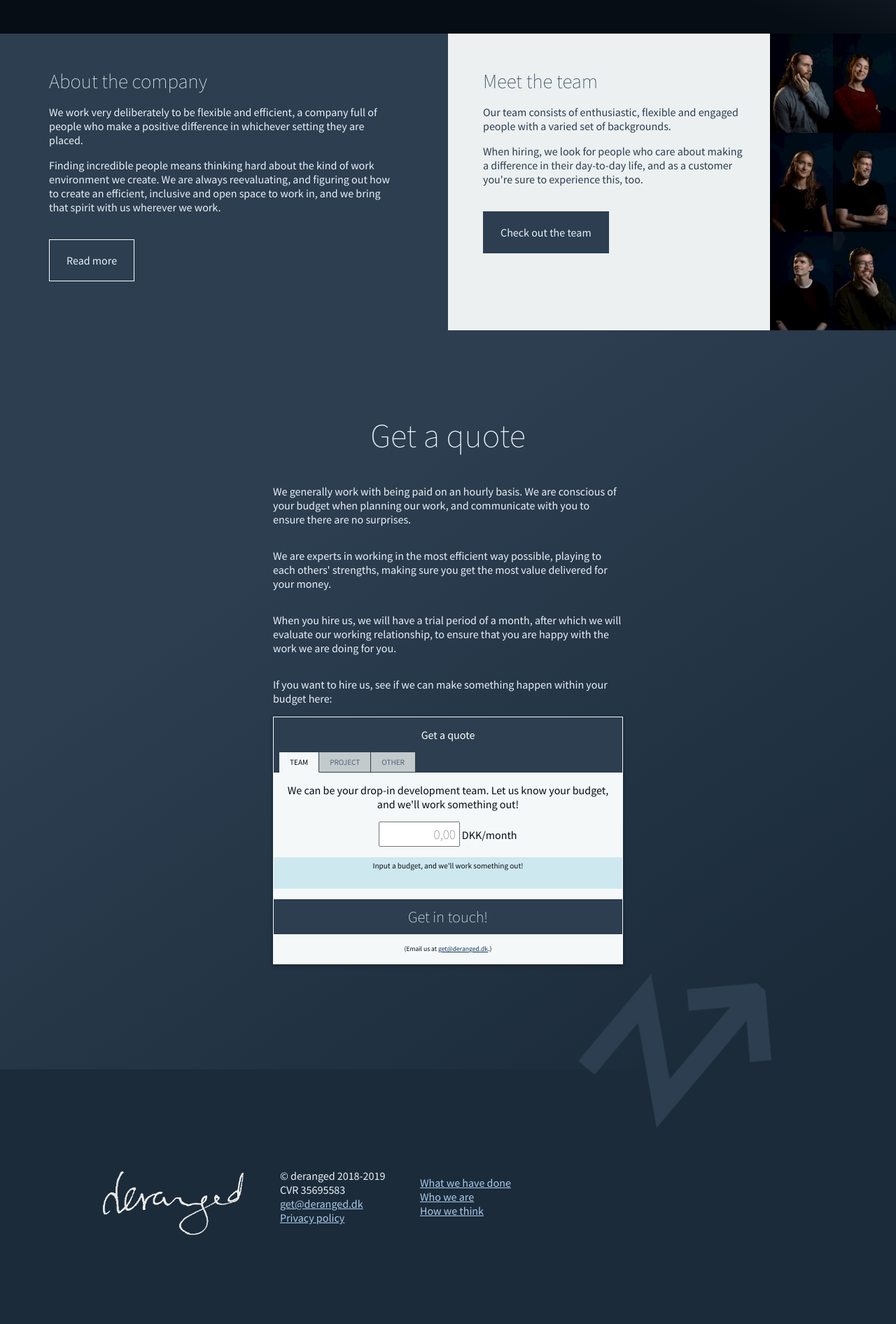
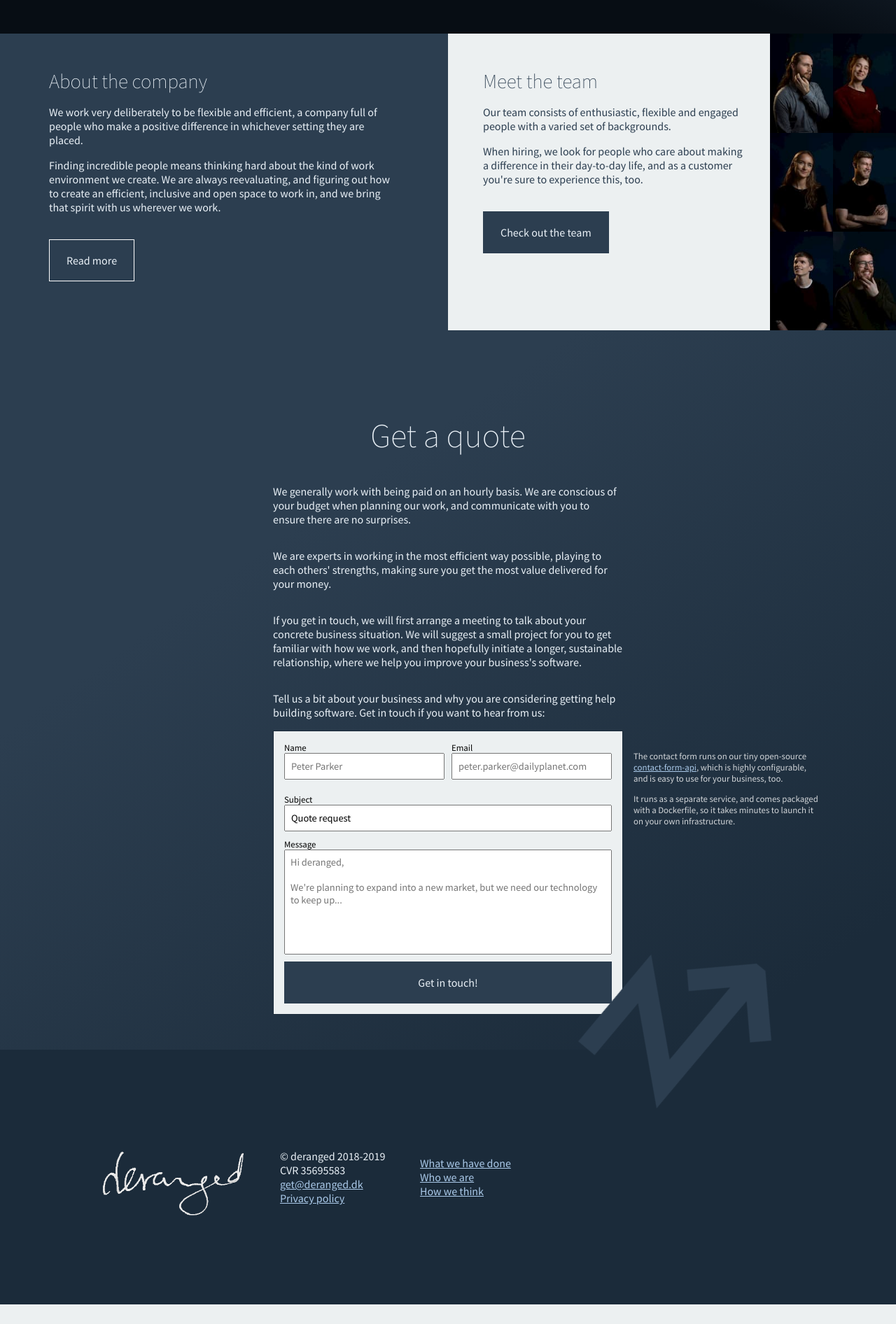
Before and after one commit to derangeddk/deranged.dk, a Jekyll site: the page built from index.html, in a window 1280 px wide. Shown: the part 3609-5501 px from the top of the page at 70% size. Built offline with Jekyll 4.4.1, drawn with Linux system fonts in a browser that asks for light colours; after the commit the page ends 5473 px from its top, so only the background shows below that.

Commit message:
Replace get a quote with a contact form using contact-form-api on the backend

```diff
--- a/_includes/get_a_quote.html
+++ b/_includes/get_a_quote.html
@@ -8,180 +8,287 @@
         We are experts in working in the most efficient way possible, playing to each others' strengths, making sure you get the most value delivered for your money.
     </p>
     <p>
-        When you hire us, we will have a trial period of a month, after which we will evaluate our working relationship, to ensure that you are happy with the work we are doing for you.
+        If you get in touch, we will first arrange a meeting to talk about your concrete business situation.
+        We will suggest a small project for you to get familiar with how we work, and then hopefully initiate a longer, sustainable relationship, where we help you improve your business's software.
     </p>
     <p>
-        If you want to hire us, see if we can make something happen within your budget here:
+        Tell us a bit about your business and why you are considering getting help building software. Get in touch if you want to hear from us:
     </p>
-    <section class="get-a-quote" id="get-a-quote">
-        <div class="header">
-            Get a quote
-        </div>
-        <div class="tabs">
-            <div class="tab active" data-tab="team">Team</div>
-            <div class="tab" data-tab="project">Project</div>
-            <div class="tab" data-tab="other">Other</div>
-        </div>
-        <div class="tab-content active" data-tab="team">
+    <style>
+        .contact-form {
+            width: 100%;
+            max-width: 500px;
+            border: 1px solid #1b2b3a;
+            background: #ecf0f1;
+            padding: 5px 15px;
+            color: black;
+            position: relative;
+        }
+        .contact-form .two-col-inputs {
+            display: grid;
+            grid-template-columns: 1fr 1fr;
+            grid-gap: 10px;
+        }
+        .contact-form label {
+            display: flex;
+            flex-direction: column;
+            align-items: flex-start;
+            margin-top: 10px;
+            margin-bottom: 10px;
+        }
+        .contact-form label > span {
+            font-size: 0.8em;
+        }
+        .contact-form label input {
+            width: 100%;
+            padding: 8px;
+            font-family: inherit;
+            font-size: 0.9em;
+        }
+        .contact-form label textarea {
+            width: 100%;
+            height: 150px;
+            resize: none;
+            font-family: inherit;
+            padding: 8px;
+            font-size: 0.9em;
+        }
+        .contact-form button {
+            background: #2c3e50;
+            color: #eaf1f7;
+            text-decoration: inherit;
+            padding: 20px 25px;
+            margin: 0 0 10px;
+            cursor: pointer;
+            transition: background-color 0.3s, transform 0.3s;
+            display: inline-block;
+            border: none;
+            width: 100%;
+            font-size: 1em;
+            font-family: inherit;
+        }
+        .contact-form button:hover {
+            background: #375068;
+            transform: scale(1.1);
+        }
+        .contact-form-overlay {
+            position: absolute;
+            top: 0;
+            left: 0;
+            right: 0;
+            bottom: 0;
+            background: rgba(27,43,58,0.9);
+            color: white;
+            justify-content: center;
+            align-items: center;
+            font-size: 1.8em;
+            font-weight: 200;
+            display: flex;
+            opacity: 0;
+            transition: opacity 0.3s;
+        }
+        .contact-form-overlay-clickthrough {
+            display: none;
+        }
+        .contact-form-overlay-visible {
+            opacity: 1;
+        }
+
+        .side-by-side-contact-form-and-explanation {
+            display: flex;
+            flex-direction: row;
+            padding-left: 300px;
+            justify-content: center;
+            width: 100%;
+        }
+        .side-explanation {
+            width: 100%;
+            max-width: 300px;
+            font-size: 0.8em;
+            color: rgba(255, 255, 255, 0.8);
+            text-align: left;
+            padding: 15px;
+        }
+
+        @media (max-width: 1100px) {
+            .side-by-side-contact-form-and-explanation {
+                display: block;
+                width: 100%;
+                max-width: 500px;
+                padding-left: 0;
+            }
+            .side-explanation {
+                padding: 5px 0;
+            }
+        }
+        @media (max-width: 400px) {
+            .contact-form {
+                margin-left: -6px;
+                width: calc(100% + 12px);
+            }
+            .contact-form .two-col-inputs {
+                display: block;
+            }
+            .contact-form label textarea {
+                height: 210px;
+            }
+        }
+    </style>
+    <section class="side-by-side-contact-form-and-explanation">
+        <section class="contact-form">
+            <form id="contactForm" action="https://contact-form.deranged.k8s.deranged.dk/" method="post">
+                <div class="two-col-inputs">
+                    <label for="name">
+                        <span>Name</span>
+                        <input type="text" name="name" placeholder="Peter Parker">
+                    </label>
+                    <label for="email">
+                        <span>Email</span>
+                        <input type="text" name="email" placeholder="peter.parker@dailyplanet.com">
+                    </label>
+                </div>
+                <label for="subject">
+                    <span>Subject</span>
+                    <input type="text" name="subject" value="Quote request" placeholder="Quote request">
+                </label>
+                <label for="message">
+                    <span>Message</span>
+                    <textarea name="message" placeholder="Hi deranged,
+
+We're planning to expand into a new market, but we need our technology to keep up..."></textarea>
+                </label>
+                <button type="submit">Get in touch!</button>
+            </form>
+            <div class="contact-form-overlay contact-form-overlay-clickthrough">Sending...</div>
+        </section>
+        <script>
+            (function() {
+                var form = document.getElementById("contactForm");
+                var nameField = form.name;
+                var emailField = form.email;
+                var messageField = form.message;
+                var subjectField = form.subject;
+
+                var contactFormOverlay = document.querySelector(".contact-form-overlay");
+
+                form.addEventListener("submit", function(e) {
+                    e.preventDefault();
+                    showOverlay();
+
+                    var name = nameField.value;
+                    var email = emailField.value;
+                    var message = messageField.value;
+                    var subject = subjectField.value;
+
+                    sendRequest({
+                        from: name + "<" + email + ">",
+                        subject: "[deranged.dk contact form] " + subject,
+                        content: message
+                    }, {
+                        success: showSuccess,
+                        failure: showFailure
+                    });
+
+                    return false;
+                });
+
+                function showOverlay() {
+                    contactFormOverlay.innerText = "Getting in touch...";
+                    contactFormOverlay.classList.remove("contact-form-overlay-clickthrough");
+                    requestAnimationFrame(function() {
+                        contactFormOverlay.classList.add("contact-form-overlay-visible");
+                    });
+                }
+
+                function sendRequest(data, callbacks) {
+                    var req = new XMLHttpRequest();
+                    req.open("POST", form.action, true);
+                    req.setRequestHeader("Content-Type", "application/json");
+                    req.onreadystatechange = function() {
+                        if(req.readyState != 4) {
+                            return;
+                        }
+                        if(req.status == 200) {
+                            return callbacks.success();
+                        }
+                        console.error("Response from server on request", {
+                            status: req.statusText,
+                            responseType: req.responseType,
+                            response: req.response
+                        });
+                        callbacks.failure();
+                    };
+                    req.send(JSON.stringify(data));
+                }
+
+                function showSuccess() {
+                    contactFormOverlay.classList.remove("contact-form-overlay-visible");
+
+                    setTimeout(function() {
+                        contactFormOverlay.innerText = "Got in touch!";
+                        contactFormOverlay.classList.add("contact-form-overlay-visible");
+
+                        setTimeout(function() {
+                            contactFormOverlay.classList.remove("contact-form-overlay-visible");
+
+                            setTimeout(function() {
+                                contactFormOverlay.classList.add("contact-form-overlay-clickthrough");
+                            }, 500);
+                        }, 1500);
+                    }, 200);
+
+                    deleteTextInField(nameField);
+                    deleteTextInField(emailField);
+                    deleteTextInField(messageField);
+                    deleteTextInField(subjectField, function() {
+                        writeTextInField(subjectField, "Quote request");
+                    });
+                }
+
+                function showFailure() {
+                    contactFormOverlay.classList.remove("contact-form-overlay-visible");
+
+                    setTimeout(function() {
+                        contactFormOverlay.innerText = "Something went wrong - try again!";
+                        contactFormOverlay.classList.add("contact-form-overlay-visible");
+
+                        setTimeout(function() {
+                            contactFormOverlay.classList.remove("contact-form-overlay-visible");
+
+                            setTimeout(function() {
+                                contactFormOverlay.classList.add("contact-form-overlay-clickthrough");
+                            }, 500);
+                        }, 2000);
+                    }, 200);
+                }
+
+                function deleteTextInField(field, callback) {
+                    if(field.value.length == 0) {
+                        if(callback) {
+                            return callback();
+                        }
+                        return;
+                    }
+                    field.value = field.value.substring(0, field.value.length - 1);
+                    setTimeout(deleteTextInField, 33, field, callback);
+                }
+
+                function writeTextInField(field, text) {
+                    if(text.length == 0) {
+                        return;
+                    }
+                    field.value += text[0];
+                    setTimeout(writeTextInField, 33, field, text.substring(1));
+                }
+            })();
+        </script>
+        <div class="side-explanation">
             <p>
-                We can be your drop-in development team.
-                Let us know your budget, and we'll work something out!
+                The contact form runs on our tiny open-source <a href="https://github.com/derangeddk/contact-form-api/" target="_blank" rel="noopener">contact-form-api</a>, which is highly configurable, and is easy to use for your business, too.
             </p>
-            <label class="input-container">
-                <input name="team-budget" placeholder="0,00"> DKK/month
-            </label>
-            <div class="evaluation-text">
-                Input a budget, and we'll work something out!
-            </div>
-            <a href="mailto:get@deranged.dk" class="button">Get in touch!</a>
-            <p class="get-in-touch-explanation">
-                (Email us at <a href="mailto:get@deranged.dk">get@deranged.dk</a>.)
+            <p>
+                It runs as a separate service, and comes packaged with a Dockerfile, so it takes minutes to launch it on your own infrastructure.
             </p>
         </div>
-        <script>
-        let parseValue = (val) => parseFloat(val.replace(/\./g, "").replace(/,/g, "."));
-        let thousandSeparators = (str) => {
-            if(str.length < 7) {
-                return str;
-            }
-            let parts = [ str.substr(str.length - 6, 6) ];
-            str = str.substr(0, str.length - 6);
-            while(str.length > 3) {
-                parts.unshift(str.substr(str.length - 3, 3));
-                str = str.substr(0, str.length - 3);
-            }
-            parts.unshift(str);
-            return parts.join(".");
-        }
-        let formatValue = (val) => thousandSeparators(val.toFixed(2).replace(/\./g, ","));
-
-        (function() {
-            let button = document.querySelector("[data-tab=team] .button");
-            let evalText  = document.querySelector("[data-tab=team] .evaluation-text");
-
-            let setBudgetInContact = (budget) => button.setAttribute("href", `mailto:get@deranged.dk?subject=${encodeURIComponent(`We'd like to hire you as a development team! Our monthly budget is DKK ${formatValue(budget)}.`)}`);
-            let setEvalText = (cls, text) => {
-                evalText.classList.remove("bad", "good");
-                if(cls) {
-                    evalText.classList.add(cls);
-                }
-                evalText.innerHTML = text;
-            }
-
-            document.querySelector("[name=team-budget]").addEventListener("keyup", function(e) {
-                let val = parseValue(this.value);
-                if(Number.isNaN(val)) {
-                    val = 0;
-                }
-                setBudgetInContact(val);
-                if(val < 0.01) {
-                    return setEvalText(null, `Input a budget, and we'll work something out!`);
-                }
-                if(val < 2500) {
-                    return setEvalText("bad", `We can't run a development team for ${formatValue(val)} DKK per month. You can contact us for a talk about what it costs to run a team, though.`);
-                }
-                if(val < 8000) {
-                    return setEvalText("bad", `For ${formatValue(val)} DKK per month it is hard to run a software team. We can give it a shot, though; let us know what makes sense.`);
-                }
-                if(val < 250000) {
-                    return setEvalText("good", `That's great&mdash;we can definitely work something out for ${formatValue(val)} DKK per month. Get in touch!`);
-                }
-                return setEvalText("good", `Yowza! ${formatValue(val)} DKK per month is a pretty big budget. It might take us some time to ramp up, but we're up for the challenge. Hit us up!`);
-            });
-
-            document.querySelector("[name=team-budget]").addEventListener("change", function(e) {
-                this.value = formatValue(parseValue(this.value));
-            });
-        })();
-        </script>
-        <div class="tab-content" data-tab="project">
-            <p>
-                If you want to hire us for a single project, that's absolutely something we can help with.
-                Let us know your budget and get in touch.
-            </p>
-            <label class="input-container" for="project-budget">
-                <input name="project-budget" placeholder="0,00"> DKK
-            </label>
-            <div class="evaluation-text">
-                Input a budget, and we'll work something out!
-            </div>
-            <a href="mailto:get@deranged.dk" class="button">Get in touch!</a>
-            <p class="get-in-touch-explanation">
-                (Email us at <a href="mailto:get@deranged.dk">get@deranged.dk</a>.)
-            </p>
-        </div>
-        <script>
-        (function() {
-            let button = document.querySelector("[data-tab=project] .button");
-            let evalText  = document.querySelector("[data-tab=project] .evaluation-text");
-
-            let setBudgetInContact = (budget) => button.setAttribute("href", `mailto:get@deranged.dk?subject=${encodeURIComponent(`We'd like to hire you for a project! Our budget is DKK ${formatValue(budget)}.`)}`);
-            let setEvalText = (cls, text) => {
-                evalText.classList.remove("bad", "good");
-                if(cls) {
-                    evalText.classList.add(cls);
-                }
-                evalText.innerHTML = text;
-            }
-
-            document.querySelector("[name=project-budget]").addEventListener("keyup", function(e) {
-                let val = parseValue(this.value);
-                if(Number.isNaN(val)) {
-                    val = 0;
-                }
-                setBudgetInContact(val);
-                if(val < 0.01) {
-                    return setEvalText(null, `Input a budget, and we'll work something out!`);
-                }
-                if(val < 10000) {
-                    return setEvalText("bad", `${formatValue(val)} DKK won't get you far at all. Get in touch and we can figure out a realistic budget and plan.`);
-                }
-                if(val < 50000) {
-                    return setEvalText("bad", `It's pretty hard to run a project for less that 50.000 DKK&mdash;but you can get in touch and we can talk through a realistic budget.`);
-                }
-                if(val < 750000) {
-                    return setEvalText("good", `Great! We can definitely figure something out for ${formatValue(val)} DKK. Get in touch!`);
-                }
-                return setEvalText("good", `Wow&mdash;${formatValue(val)} DKK is a big budget! We can definitely figure something out, but it might make more sense for you to set a monthly budget for a team. That way, you have more flexibility.`);
-            });
-
-            document.querySelector("[name=project-budget]").addEventListener("change", function(e) {
-                this.value = formatValue(parseValue(this.value));
-            });
-        })();
-        </script>
-        <div class="tab-content" data-tab="other">
-            <p>
-                If you have some other inquiry, you are of course also always very welcome to get in touch.
-            </p>
-            <a href="mailto:get@deranged.dk" class="button">Get in touch!</a>
-            <p class="get-in-touch-explanation">
-                (Email us at <a href="mailto:get@deranged.dk">get@deranged.dk</a>.)
-            </p>
-        </div>
-        <script>
-        let forEachElement = (selector, func) => Array.prototype.forEach.call(document.querySelectorAll(selector), func);
-
-        (function() {
-            let activeTab = "team";
-            // CHANGE TAB
-            forEachElement(".tab", (tabElement) => {
-                tabElement.addEventListener("click", function(e) {
-                    e.preventDefault();
-
-                    console.log("clicked", this);
-
-                    // deactivate old
-                    forEachElement(`[data-tab=${activeTab}]`, (el) => el.classList.remove("active"));
-
-                    //activate new
-                    forEachElement(`[data-tab=${this.dataset.tab}]`, (el) => el.classList.add("active"));
-
-                    activeTab = this.dataset.tab;
-                });
-            });
-        })();
-        </script>
-
     </section>
 </section>
```
